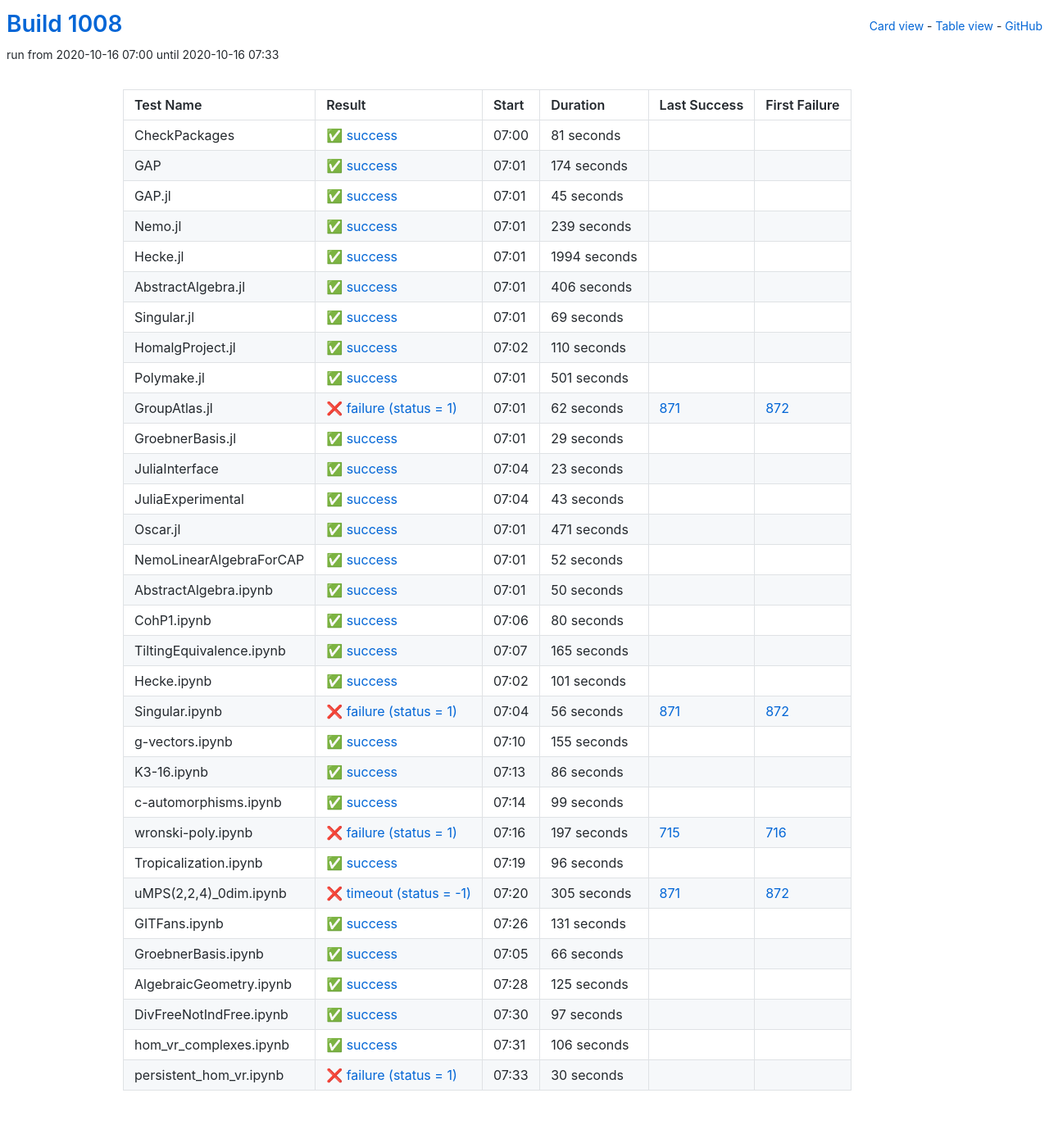
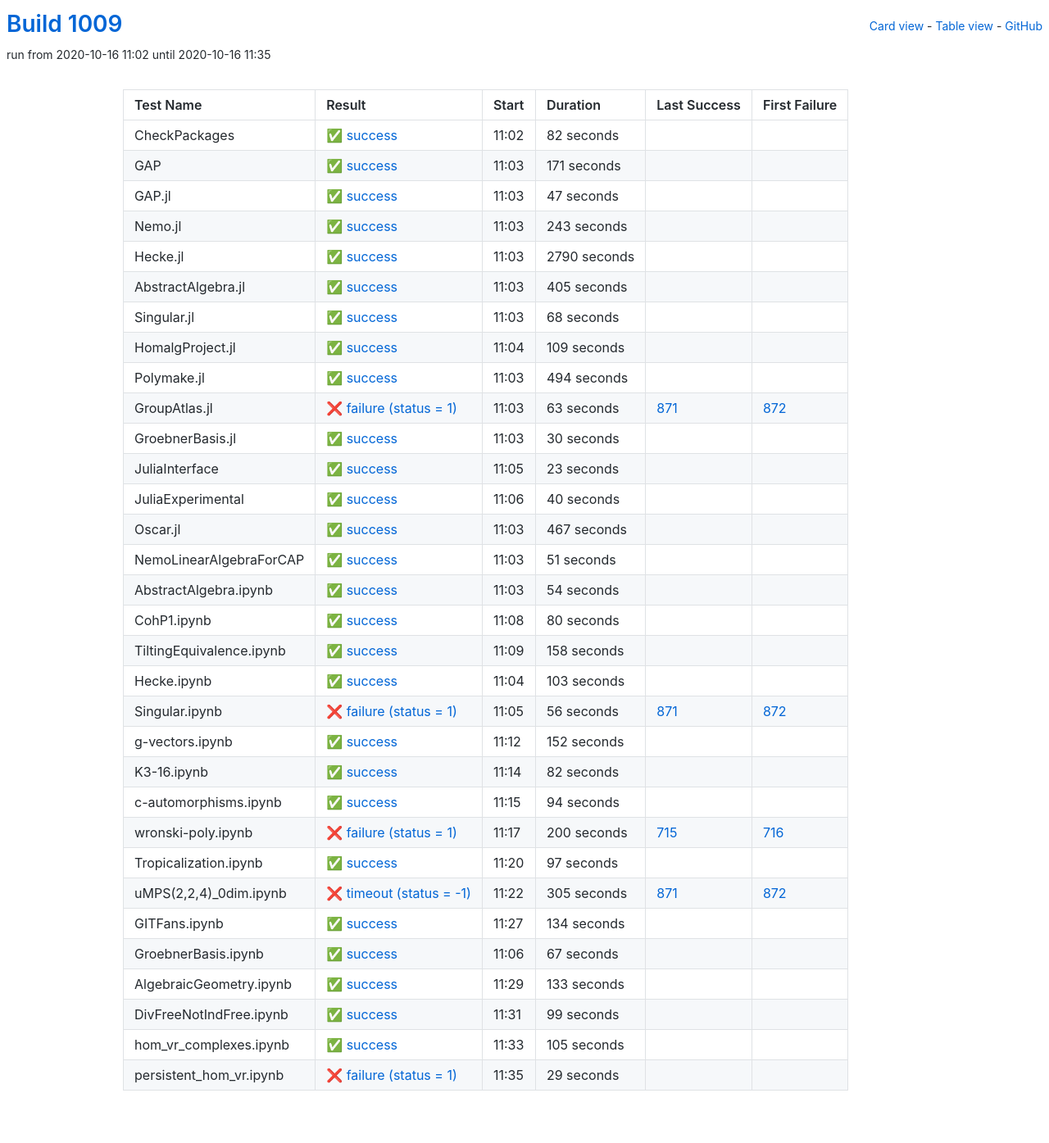
Before and after one commit to oscar-system/oscar-ci-status-stable, a Jekyll site: the page built from table.html, in a window 1280 px wide. Shown: the whole page at 82% size. Built offline with Jekyll 4.4.1, drawn with Linux system fonts in a browser that asks for light colours.

Commit message:
Build #1009

```diff
--- a/_data/ci.yml
+++ b/_data/ci.yml
@@ -1,6 +1,6 @@
 ---
-build: 1008
-build_url: https://oscarci.mathematik.uni-kl.de/job/oscar-stable/1008/
+build: 1009
+build_url: https://oscarci.mathematik.uni-kl.de/job/oscar-stable/1009/
 job: oscar-stable
 organization: oscar-system
 repo: oscar-ci-status-stable
@@ -8,140 +8,140 @@ repourl: https://github.com/oscar-system/oscar-ci-status-stable
 tests:
 - name: CheckPackages
   id: checkpackages
-  log: https://oscarci.mathematik.uni-kl.de/job/oscar-stable/1008/artifact/logs/build-1008/CheckPackages.log
-  start: 2020-10-16 07:00
+  log: https://oscarci.mathematik.uni-kl.de/job/oscar-stable/1009/artifact/logs/build-1009/CheckPackages.log
+  start: 2020-10-16 11:02
   success: true
   exitcode: 0
   status: success
-  duration: 81
+  duration: 82
   last_success: false
   last_success_url:
   first_failure: false
   first_failure_url:
 - name: GAP
   id: gap
-  log: https://oscarci.mathematik.uni-kl.de/job/oscar-stable/1008/artifact/logs/build-1008/GAP.log
-  start: 2020-10-16 07:01
+  log: https://oscarci.mathematik.uni-kl.de/job/oscar-stable/1009/artifact/logs/build-1009/GAP.log
+  start: 2020-10-16 11:03
   success: true
   exitcode: 0
   status: success
-  duration: 174
+  duration: 171
   last_success: false
   last_success_url:
   first_failure: false
   first_failure_url:
 - name: GAP.jl
   id: gap-jl
-  log: https://oscarci.mathematik.uni-kl.de/job/oscar-stable/1008/artifact/logs/build-1008/GAP.jl.log
-  start: 2020-10-16 07:01
+  log: https://oscarci.mathematik.uni-kl.de/job/oscar-stable/1009/artifact/logs/build-1009/GAP.jl.log
+  start: 2020-10-16 11:03
   success: true
   exitcode: 0
   status: success
-  duration: 45
+  duration: 47
   last_success: false
   last_success_url:
   first_failure: false
   first_failure_url:
 - name: Nemo.jl
   id: nemo-jl
-  log: https://oscarci.mathematik.uni-kl.de/job/oscar-stable/1008/artifact/logs/build-1008/Nemo.jl.log
-  start: 2020-10-16 07:01
+  log: https://oscarci.mathematik.uni-kl.de/job/oscar-stable/1009/artifact/logs/build-1009/Nemo.jl.log
+  start: 2020-10-16 11:03
   success: true
   exitcode: 0
   status: success
-  duration: 239
+  duration: 243
   last_success: false
   last_success_url:
   first_failure: false
   first_failure_url:
 - name: Hecke.jl
   id: hecke-jl
-  log: https://oscarci.mathematik.uni-kl.de/job/oscar-stable/1008/artifact/logs/build-1008/Hecke.jl.log
-  start: 2020-10-16 07:01
+  log: https://oscarci.mathematik.uni-kl.de/job/oscar-stable/1009/artifact/logs/build-1009/Hecke.jl.log
+  start: 2020-10-16 11:03
   success: true
   exitcode: 0
   status: success
-  duration: 1994
+  duration: 2790
   last_success: false
   last_success_url:
   first_failure: false
   first_failure_url:
 - name: AbstractAlgebra.jl
   id: abstractalgebra-jl
-  log: https://oscarci.mathematik.uni-kl.de/job/oscar-stable/1008/artifact/logs/build-1008/AbstractAlgebra.jl.log
-  start: 2020-10-16 07:01
+  log: https://oscarci.mathematik.uni-kl.de/job/oscar-stable/1009/artifact/logs/build-1009/AbstractAlgebra.jl.log
+  start: 2020-10-16 11:03
   success: true
   exitcode: 0
   status: success
-  duration: 406
+  duration: 405
   last_success: false
   last_success_url:
   first_failure: false
   first_failure_url:
 - name: Singular.jl
   id: singular-jl
-  log: https://oscarci.mathematik.uni-kl.de/job/oscar-stable/1008/artifact/logs/build-1008/Singular.jl.log
-  start: 2020-10-16 07:01
+  log: https://oscarci.mathematik.uni-kl.de/job/oscar-stable/1009/artifact/logs/build-1009/Singular.jl.log
+  start: 2020-10-16 11:03
   success: true
   exitcode: 0
   status: success
-  duration: 69
+  duration: 68
   last_success: false
   last_success_url:
   first_failure: false
   first_failure_url:
 - name: HomalgProject.jl
   id: homalgproject-jl
-  log: https://oscarci.mathematik.uni-kl.de/job/oscar-stable/1008/artifact/logs/build-1008/HomalgProject.jl.log
-  start: 2020-10-16 07:02
+  log: https://oscarci.mathematik.uni-kl.de/job/oscar-stable/1009/artifact/logs/build-1009/HomalgProject.jl.log
+  start: 2020-10-16 11:04
   success: true
   exitcode: 0
   status: success
-  duration: 110
+  duration: 109
   last_success: false
   last_success_url:
   first_failure: false
   first_failure_url:
 - name: Polymake.jl
   id: polymake-jl
-  log: https://oscarci.mathematik.uni-kl.de/job/oscar-stable/1008/artifact/logs/build-1008/Polymake.jl.log
-  start: 2020-10-16 07:01
+  log: https://oscarci.mathematik.uni-kl.de/job/oscar-stable/1009/artifact/logs/build-1009/Polymake.jl.log
+  start: 2020-10-16 11:03
   success: true
   exitcode: 0
   status: success
-  duration: 501
+  duration: 494
   last_success: false
   last_success_url:
   first_failure: false
   first_failure_url:
 - name: GroupAtlas.jl
   id: groupatlas-jl
-  log: https://oscarci.mathematik.uni-kl.de/job/oscar-stable/1008/artifact/logs/build-1008/GroupAtlas.jl.log
-  start: 2020-10-16 07:01
+  log: https://oscarci.mathematik.uni-kl.de/job/oscar-stable/1009/artifact/logs/build-1009/GroupAtlas.jl.log
+  start: 2020-10-16 11:03
   success: false
   exitcode: 1
   status: failure
-  duration: 62
+  duration: 63
   last_success: 871
   last_success_url: https://oscarci.mathematik.uni-kl.de/job/oscar-stable/871/
   first_failure: 872
   first_failure_url: https://oscarci.mathematik.uni-kl.de/job/oscar-stable/872/
 - name: GroebnerBasis.jl
   id: groebnerbasis-jl
-  log: https://oscarci.mathematik.uni-kl.de/job/oscar-stable/1008/artifact/logs/build-1008/GroebnerBasis.jl.log
-  start: 2020-10-16 07:01
+  log: https://oscarci.mathematik.uni-kl.de/job/oscar-stable/1009/artifact/logs/build-1009/GroebnerBasis.jl.log
+  start: 2020-10-16 11:03
   success: true
   exitcode: 0
   status: success
-  duration: 29
+  duration: 30
   last_success: false
   last_success_url:
   first_failure: false
   first_failure_url:
 - name: JuliaInterface
   id: juliainterface
-  log: https://oscarci.mathematik.uni-kl.de/job/oscar-stable/1008/artifact/logs/build-1008/JuliaInterface.log
-  start: 2020-10-16 07:04
+  log: https://oscarci.mathematik.uni-kl.de/job/oscar-stable/1009/artifact/logs/build-1009/JuliaInterface.log
+  start: 2020-10-16 11:05
   success: true
   exitcode: 0
   status: success
@@ -152,56 +152,56 @@ tests:
   first_failure_url:
 - name: JuliaExperimental
   id: juliaexperimental
-  log: https://oscarci.mathematik.uni-kl.de/job/oscar-stable/1008/artifact/logs/build-1008/JuliaExperimental.log
-  start: 2020-10-16 07:04
+  log: https://oscarci.mathematik.uni-kl.de/job/oscar-stable/1009/artifact/logs/build-1009/JuliaExperimental.log
+  start: 2020-10-16 11:06
   success: true
   exitcode: 0
   status: success
-  duration: 43
+  duration: 40
   last_success: false
   last_success_url:
   first_failure: false
   first_failure_url:
 - name: Oscar.jl
   id: oscar-jl
-  log: https://oscarci.mathematik.uni-kl.de/job/oscar-stable/1008/artifact/logs/build-1008/Oscar.jl.log
-  start: 2020-10-16 07:01
+  log: https://oscarci.mathematik.uni-kl.de/job/oscar-stable/1009/artifact/logs/build-1009/Oscar.jl.log
+  start: 2020-10-16 11:03
   success: true
   exitcode: 0
   status: success
-  duration: 471
+  duration: 467
   last_success: false
   last_success_url:
   first_failure: false
   first_failure_url:
 - name: NemoLinearAlgebraForCAP
   id: nemolinearalgebraforcap
-  log: https://oscarci.mathematik.uni-kl.de/job/oscar-stable/1008/artifact/logs/build-1008/NemoLinearAlgebraForCAP.log
-  start: 2020-10-16 07:01
+  log: https://oscarci.mathematik.uni-kl.de/job/oscar-stable/1009/artifact/logs/build-1009/NemoLinearAlgebraForCAP.log
+  start: 2020-10-16 11:03
   success: true
   exitcode: 0
   status: success
-  duration: 52
+  duration: 51
   last_success: false
   last_success_url:
   first_failure: false
   first_failure_url:
 - name: AbstractAlgebra.ipynb
   id: abstractalgebra-ipynb
-  log: https://oscarci.mathematik.uni-kl.de/job/oscar-stable/1008/artifact/logs/build-1008/AbstractAlgebra.ipynb.log
-  start: 2020-10-16 07:01
+  log: https://oscarci.mathematik.uni-kl.de/job/oscar-stable/1009/artifact/logs/build-1009/AbstractAlgebra.ipynb.log
+  start: 2020-10-16 11:03
   success: true
   exitcode: 0
   status: success
-  duration: 50
+  duration: 54
   last_success: false
   last_success_url:
   first_failure: false
   first_failure_url:
 - name: CohP1.ipynb
   id: cohp1-ipynb
-  log: https://oscarci.mathematik.uni-kl.de/job/oscar-stable/1008/artifact/logs/build-1008/CohP1.ipynb.log
-  start: 2020-10-16 07:06
+  log: https://oscarci.mathematik.uni-kl.de/job/oscar-stable/1009/artifact/logs/build-1009/CohP1.ipynb.log
+  start: 2020-10-16 11:08
   success: true
   exitcode: 0
   status: success
@@ -212,32 +212,32 @@ tests:
   first_failure_url:
 - name: TiltingEquivalence.ipynb
   id: tiltingequivalence-ipynb
-  log: https://oscarci.mathematik.uni-kl.de/job/oscar-stable/1008/artifact/logs/build-1008/TiltingEquivalence.ipynb.log
-  start: 2020-10-16 07:07
+  log: https://oscarci.mathematik.uni-kl.de/job/oscar-stable/1009/artifact/logs/build-1009/TiltingEquivalence.ipynb.log
+  start: 2020-10-16 11:09
   success: true
   exitcode: 0
   status: success
-  duration: 165
+  duration: 158
   last_success: false
   last_success_url:
   first_failure: false
   first_failure_url:
 - name: Hecke.ipynb
   id: hecke-ipynb
-  log: https://oscarci.mathematik.uni-kl.de/job/oscar-stable/1008/artifact/logs/build-1008/Hecke.ipynb.log
-  start: 2020-10-16 07:02
+  log: https://oscarci.mathematik.uni-kl.de/job/oscar-stable/1009/artifact/logs/build-1009/Hecke.ipynb.log
+  start: 2020-10-16 11:04
   success: true
   exitcode: 0
   status: success
-  duration: 101
+  duration: 103
   last_success: false
   last_success_url:
   first_failure: false
   first_failure_url:
 - name: Singular.ipynb
   id: singular-ipynb
-  log: https://oscarci.mathematik.uni-kl.de/job/oscar-stable/1008/artifact/logs/build-1008/Singular.ipynb.log
-  start: 2020-10-16 07:04
+  log: https://oscarci.mathematik.uni-kl.de/job/oscar-stable/1009/artifact/logs/build-1009/Singular.ipynb.log
+  start: 2020-10-16 11:05
   success: false
   exitcode: 1
   status: failure
@@ -248,68 +248,68 @@ tests:
   first_failure_url: https://oscarci.mathematik.uni-kl.de/job/oscar-stable/872/
 - name: g-vectors.ipynb
   id: g-vectors-ipynb
-  log: https://oscarci.mathematik.uni-kl.de/job/oscar-stable/1008/artifact/logs/build-1008/g-vectors.ipynb.log
-  start: 2020-10-16 07:10
+  log: https://oscarci.mathematik.uni-kl.de/job/oscar-stable/1009/artifact/logs/build-1009/g-vectors.ipynb.log
+  start: 2020-10-16 11:12
   success: true
   exitcode: 0
   status: success
-  duration: 155
+  duration: 152
   last_success: false
   last_success_url:
   first_failure: false
   first_failure_url:
 - name: K3-16.ipynb
   id: k3-16-ipynb
-  log: https://oscarci.mathematik.uni-kl.de/job/oscar-stable/1008/artifact/logs/build-1008/K3-16.ipynb.log
-  start: 2020-10-16 07:13
+  log: https://oscarci.mathematik.uni-kl.de/job/oscar-stable/1009/artifact/logs/build-1009/K3-16.ipynb.log
+  start: 2020-10-16 11:14
   success: true
   exitcode: 0
   status: success
-  duration: 86
+  duration: 82
   last_success: false
   last_success_url:
   first_failure: false
   first_failure_url:
 - name: c-automorphisms.ipynb
   id: c-automorphisms-ipynb
-  log: https://oscarci.mathematik.uni-kl.de/job/oscar-stable/1008/artifact/logs/build-1008/c-automorphisms.ipynb.log
-  start: 2020-10-16 07:14
+  log: https://oscarci.mathematik.uni-kl.de/job/oscar-stable/1009/artifact/logs/build-1009/c-automorphisms.ipynb.log
+  start: 2020-10-16 11:15
   success: true
   exitcode: 0
   status: success
-  duration: 99
+  duration: 94
   last_success: false
   last_success_url:
   first_failure: false
   first_failure_url:
 - name: wronski-poly.ipynb
   id: wronski-poly-ipynb
-  log: https://oscarci.mathematik.uni-kl.de/job/oscar-stable/1008/artifact/logs/build-1008/wronski-poly.ipynb.log
-  start: 2020-10-16 07:16
+  log: https://oscarci.mathematik.uni-kl.de/job/oscar-stable/1009/artifact/logs/build-1009/wronski-poly.ipynb.log
+  start: 2020-10-16 11:17
   success: false
   exitcode: 1
   status: failure
-  duration: 197
+  duration: 200
   last_success: 715
   last_success_url: https://oscarci.mathematik.uni-kl.de/job/oscar-stable/715/
   first_failure: 716
   first_failure_url: https://oscarci.mathematik.uni-kl.de/job/oscar-stable/716/
 - name: Tropicalization.ipynb
   id: tropicalization-ipynb
-  log: https://oscarci.mathematik.uni-kl.de/job/oscar-stable/1008/artifact/logs/build-1008/Tropicalization.ipynb.log
-  start: 2020-10-16 07:19
+  log: https://oscarci.mathematik.uni-kl.de/job/oscar-stable/1009/artifact/logs/build-1009/Tropicalization.ipynb.log
+  start: 2020-10-16 11:20
   success: true
   exitcode: 0
   status: success
-  duration: 96
+  duration: 97
   last_success: false
   last_success_url:
   first_failure: false
   first_failure_url:
 - name: uMPS(2,2,4)_0dim.ipynb
   id: umps-2-2-4-0dim-ipynb
-  log: https://oscarci.mathematik.uni-kl.de/job/oscar-stable/1008/artifact/logs/build-1008/uMPS-2-2-4-_0dim.ipynb.log
-  start: 2020-10-16 07:20
+  log: https://oscarci.mathematik.uni-kl.de/job/oscar-stable/1009/artifact/logs/build-1009/uMPS-2-2-4-_0dim.ipynb.log
+  start: 2020-10-16 11:22
   success: false
   exitcode: -1
   status: timeout
@@ -320,72 +320,72 @@ tests:
   first_failure_url: https://oscarci.mathematik.uni-kl.de/job/oscar-stable/872/
 - name: GITFans.ipynb
   id: gitfans-ipynb
-  log: https://oscarci.mathematik.uni-kl.de/job/oscar-stable/1008/artifact/logs/build-1008/GITFans.ipynb.log
-  start: 2020-10-16 07:26
+  log: https://oscarci.mathematik.uni-kl.de/job/oscar-stable/1009/artifact/logs/build-1009/GITFans.ipynb.log
+  start: 2020-10-16 11:27
   success: true
   exitcode: 0
   status: success
-  duration: 131
+  duration: 134
   last_success: false
   last_success_url:
   first_failure: false
   first_failure_url:
 - name: GroebnerBasis.ipynb
   id: groebnerbasis-ipynb
-  log: https://oscarci.mathematik.uni-kl.de/job/oscar-stable/1008/artifact/logs/build-1008/GroebnerBasis.ipynb.log
-  start: 2020-10-16 07:05
+  log: https://oscarci.mathematik.uni-kl.de/job/oscar-stable/1009/artifact/logs/build-1009/GroebnerBasis.ipynb.log
+  start: 2020-10-16 11:06
   success: true
   exitcode: 0
   status: success
-  duration: 66
+  duration: 67
   last_success: false
   last_success_url:
   first_failure: false
   first_failure_url:
 - name: AlgebraicGeometry.ipynb
   id: algebraicgeometry-ipynb
-  log: https://oscarci.mathematik.uni-kl.de/job/oscar-stable/1008/artifact/logs/build-1008/AlgebraicGeometry.ipynb.log
-  start: 2020-10-16 07:28
+  log: https://oscarci.mathematik.uni-kl.de/job/oscar-stable/1009/artifact/logs/build-1009/AlgebraicGeometry.ipynb.log
+  start: 2020-10-16 11:29
   success: true
   exitcode: 0
   status: success
-  duration: 125
+  duration: 133
   last_success: false
   last_success_url:
   first_failure: false
   first_failure_url:
 - name: DivFreeNotIndFree.ipynb
   id: divfreenotindfree-ipynb
-  log: https://oscarci.mathematik.uni-kl.de/job/oscar-stable/1008/artifact/logs/build-1008/DivFreeNotIndFree.ipynb.log
-  start: 2020-10-16 07:30
+  log: https://oscarci.mathematik.uni-kl.de/job/oscar-stable/1009/artifact/logs/build-1009/DivFreeNotIndFree.ipynb.log
+  start: 2020-10-16 11:31
   success: true
   exitcode: 0
   status: success
-  duration: 97
+  duration: 99
   last_success: false
   last_success_url:
   first_failure: false
   first_failure_url:
 - name: hom_vr_complexes.ipynb
   id: hom-vr-complexes-ipynb
-  log: https://oscarci.mathematik.uni-kl.de/job/oscar-stable/1008/artifact/logs/build-1008/hom_vr_complexes.ipynb.log
-  start: 2020-10-16 07:31
+  log: https://oscarci.mathematik.uni-kl.de/job/oscar-stable/1009/artifact/logs/build-1009/hom_vr_complexes.ipynb.log
+  start: 2020-10-16 11:33
   success: true
   exitcode: 0
   status: success
-  duration: 106
+  duration: 105
   last_success: false
   last_success_url:
   first_failure: false
   first_failure_url:
 - name: persistent_hom_vr.ipynb
   id: persistent-hom-vr-ipynb
-  log: https://oscarci.mathematik.uni-kl.de/job/oscar-stable/1008/artifact/logs/build-1008/persistent_hom_vr.ipynb.log
-  start: 2020-10-16 07:33
+  log: https://oscarci.mathematik.uni-kl.de/job/oscar-stable/1009/artifact/logs/build-1009/persistent_hom_vr.ipynb.log
+  start: 2020-10-16 11:35
   success: false
   exitcode: 1
   status: failure
-  duration: 30
+  duration: 29
   last_success: false
   last_success_url:
   first_failure: false
```
Also changed, not shown: README.md.
